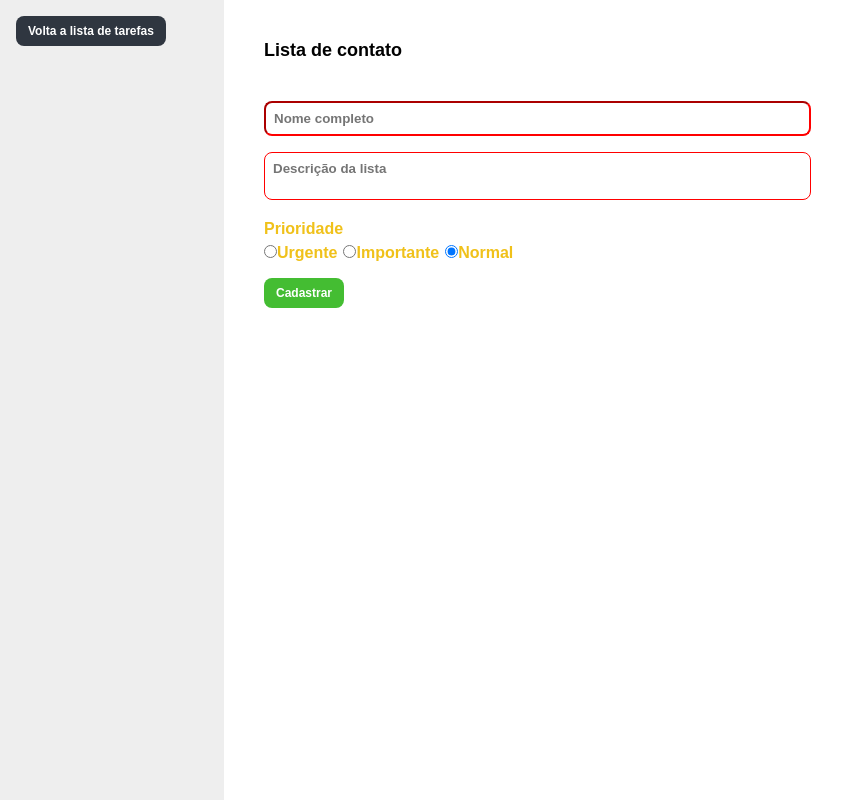
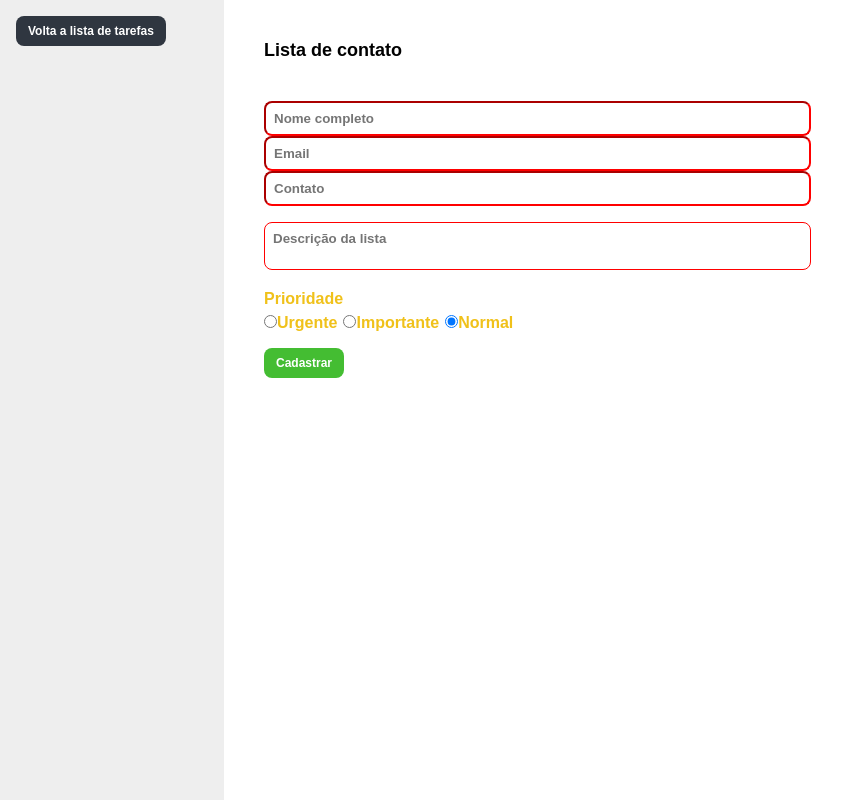
Before and after one commit to Roneanderson/react_lista_contato, a React (Create React App) app: page /novo in a window 1280 px wide. Shown: the whole page, without its empty margins (0-858 px from the left). Built offline with nearby package versions, Linux system fonts and the light colour scheme.

Commit message:
add Campo

```diff
--- a/src/containers/Formulario/index.tsx
+++ b/src/containers/Formulario/index.tsx
@@ -13,6 +13,8 @@ const Formulario = () => {
   const navigate = useNavigate()
 
   const [titulo, setTitulo] = useState('')
+  const [email, setEmail] = useState('')
+  const [contato, setContato] = useState('')
   const [descricao, setDescricao] = useState('')
   const [prioridade, setPrioridade] = useState(enums.Prioridade.NORMAL)
 
@@ -39,6 +41,18 @@ const Formulario = () => {
           onChange={(evento) => setTitulo(evento.target.value)}
           type="text"
           placeholder="Nome completo"
+        />
+        <Campo
+          value={email}
+          onChange={(evento) => setEmail(evento.target.value)}
+          type="email"
+          placeholder="Email"
+        />
+        <Campo
+          value={contato}
+          onChange={(evento) => setContato(evento.target.value)}
+          type="number"
+          placeholder="Contato"
         />
         <Campo
           value={descricao}
```
